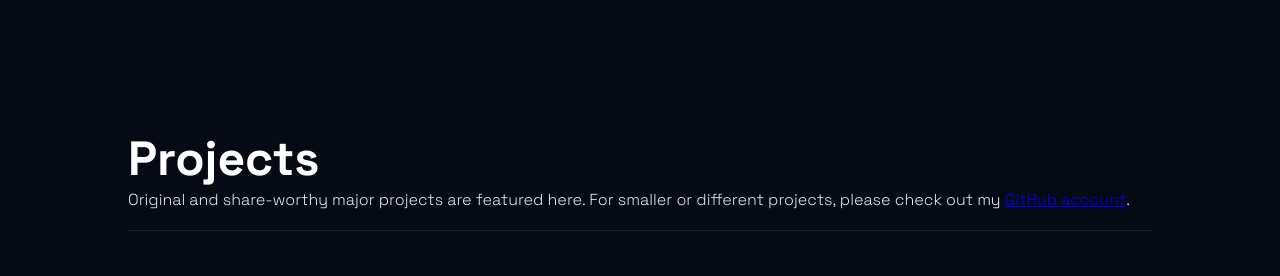
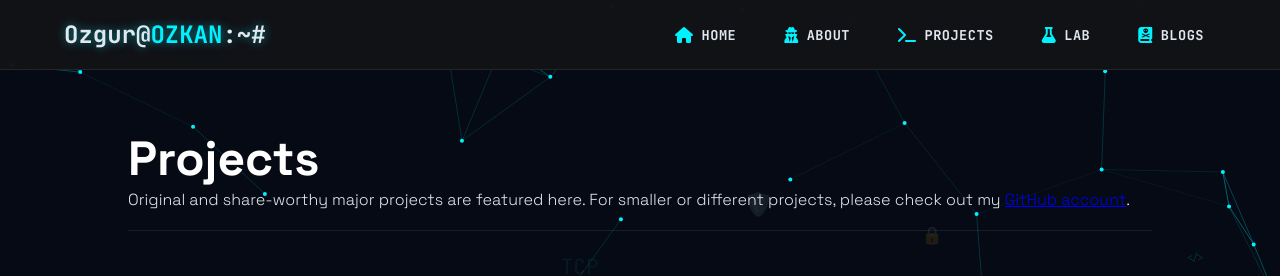
Before and after one commit to ozgurozkan01/ozgurozkan01.github.io, a plain HTML site: page projects.html in a window 1280 px wide. Shown: the top 276 px of the page. Drawn offline with Linux system fonts and the light colour scheme; files that its build step writes are made by us from their sources; files whose address does not match are found by name.

Commit message:
Update projects.html

```diff
--- a/projects.html
+++ b/projects.html
@@ -6,7 +6,7 @@
     <meta name="viewport" content="width=device-width, initial-scale=1.0">
     <title>Projects | Ozgur</title>
     <link rel="stylesheet" href="https://cdnjs.cloudflare.com/ajax/libs/font-awesome/6.4.0/css/all.min.css">
-    <link rel="stylesheet" href="../css/projects.css">
+    <link rel="stylesheet" href="/projects.css">
     <link
         href="https://fonts.googleapis.com/css2?family=JetBrains+Mono:wght@400;700&family=Space+Grotesk:wght@300;600;700&display=swap"
         rel="stylesheet">
@@ -66,6 +66,6 @@
         </div>
     </main>
 
-    <script src="../js/projects.js"></script>
+    <script src="/projects.js"></script>
 </body>
 </html>
```
